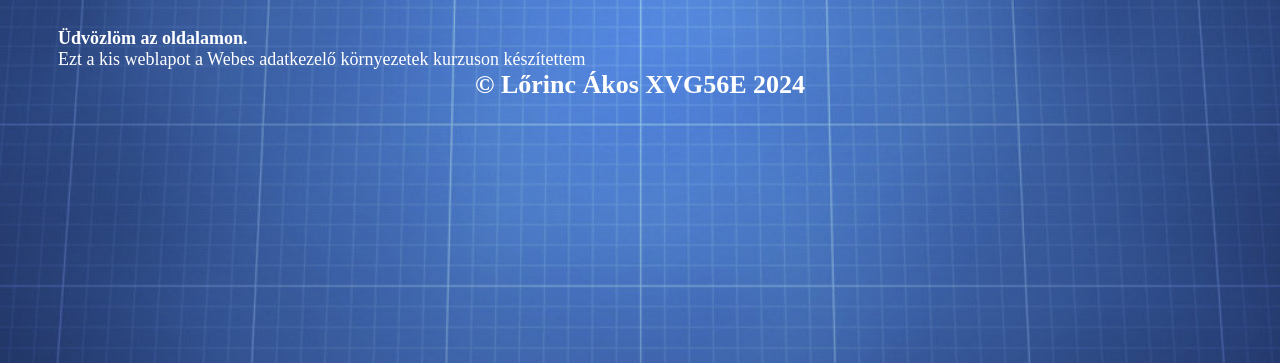
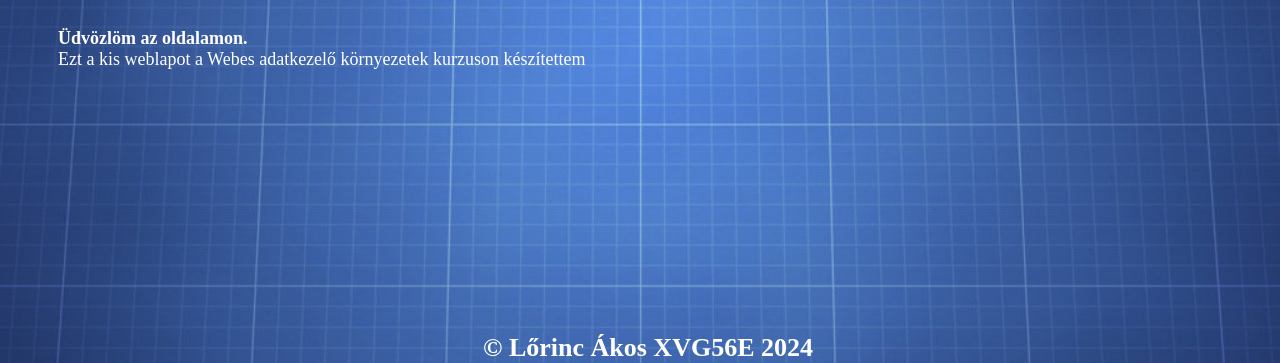
Before and after one commit to LorincAkos/XVG56EWebXML, a plain HTML site: page XVG56E_0910/index.html in a window 1280 px wide. Shown: the part 437-800 px from the top of the page. Drawn offline with Linux system fonts and the light colour scheme.

Commit message:
modification part  2

```diff
--- a/XVG56E_0910/index.css
+++ b/XVG56E_0910/index.css
@@ -4,3 +4,13 @@
     padding-top: 40px;
     padding-left: 50px;
 }
+
+.footer_container{
+    position: fixed  ;
+    bottom: 0;
+    width: 100%;
+    color: white;
+    font-size: 26px;
+    font-weight: bold;
+    text-align: center;
+}
--- a/XVG56E_0910/index.html
+++ b/XVG56E_0910/index.html
@@ -25,9 +25,9 @@
         Ezt a kis weblapot a Webes adatkezelő környezetek kurzuson készítettem
     </div>
 
-    <footer>
+    <div class="footer_container">
         &#169; Lőrinc Ákos XVG56E 2024
-    </footer>
+    </div>
 </body>
 
 </html>
```
